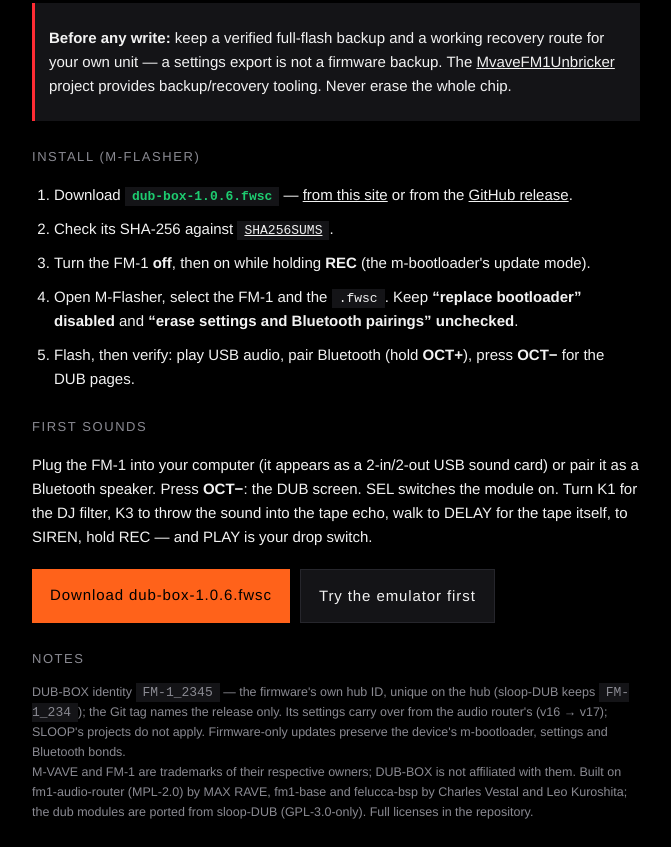
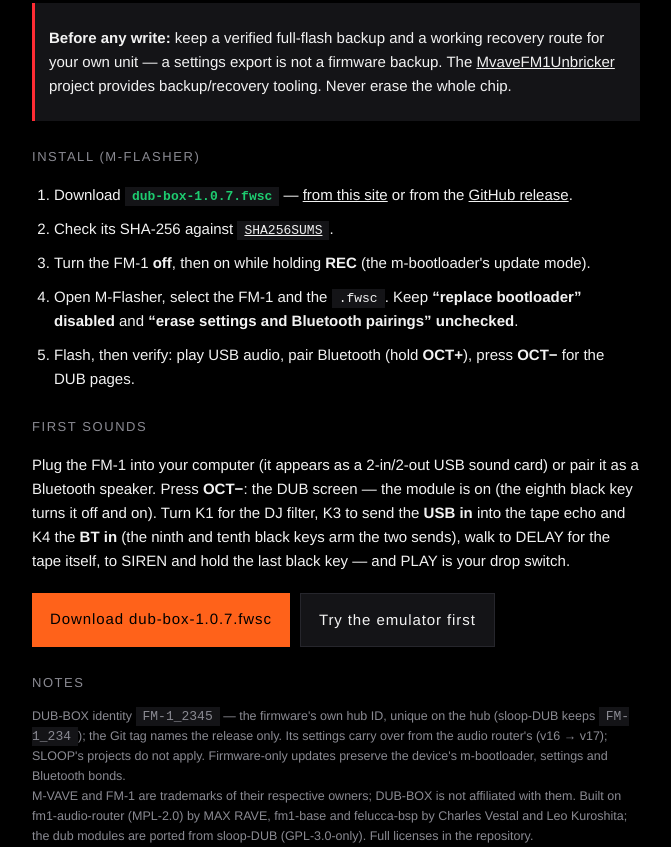
Before and after one commit to altessproduction/DUB-BOX-FM1, a plain HTML site: page docs/installer/index.html in a window 1280 px wide. Shown: the part 396-1243 px from the top of the page, without its empty margins (304-975 px from the left). Drawn offline with Linux system fonts and the light colour scheme.

Commit message:
the Pages copy of the package and the release notes carry the 1.0.7 build's own sha (82079b18...861148d, 613178 B)

```diff
--- a/docs/installer/index.html
+++ b/docs/installer/index.html
@@ -55,8 +55,8 @@
 
   <h1>Install (M-Flasher)</h1>
   <ol>
-    <li>Download <code><span class="ok">dub-box-1.0.6.fwsc</span></code> —
-        <a href="../firmware/dub-box-1.0.6.fwsc" download>from this site</a> or from the
+    <li>Download <code><span class="ok">dub-box-1.0.7.fwsc</span></code> —
+        <a href="../firmware/dub-box-1.0.7.fwsc" download>from this site</a> or from the
         <a href="https://github.com/altessproduction/DUB-BOX-FM1/releases" target="_blank" rel="noopener">GitHub release</a>.</li>
     <li>Check its SHA-256 against <a href="../firmware/SHA256SUMS" download><code>SHA256SUMS</code></a>.</li>
     <li>Turn the FM-1 <strong>off</strong>, then on while holding <strong>REC</strong> (the m-bootloader's update mode).</li>
@@ -67,12 +67,13 @@
 
   <h1>First sounds</h1>
   <p>Plug the FM-1 into your computer (it appears as a 2-in/2-out USB sound card) or pair it as a Bluetooth
-     speaker. Press <strong>OCT−</strong>: the DUB screen. SEL switches the module on. Turn K1 for the DJ filter,
-     K3 to throw the sound into the tape echo, walk to DELAY for the tape itself, to SIREN, hold REC —
-     and PLAY is your drop switch.</p>
+     speaker. Press <strong>OCT−</strong>: the DUB screen — the module is on (the eighth black key turns it off and
+     on). Turn K1 for the DJ filter, K3 to send the <strong>USB in</strong> into the tape echo and K4 the
+     <strong>BT in</strong> (the ninth and tenth black keys arm the two sends), walk to DELAY for the tape itself,
+     to SIREN and hold the last black key — and PLAY is your drop switch.</p>
 
   <div class="btns">
-    <a href="../firmware/dub-box-1.0.6.fwsc" download>Download dub-box-1.0.6.fwsc</a>
+    <a href="../firmware/dub-box-1.0.7.fwsc" download>Download dub-box-1.0.7.fwsc</a>
     <a class="ghost" href="../dub/">Try the emulator first</a>
   </div>
 
```
Also changed, not shown: 5 other files.
